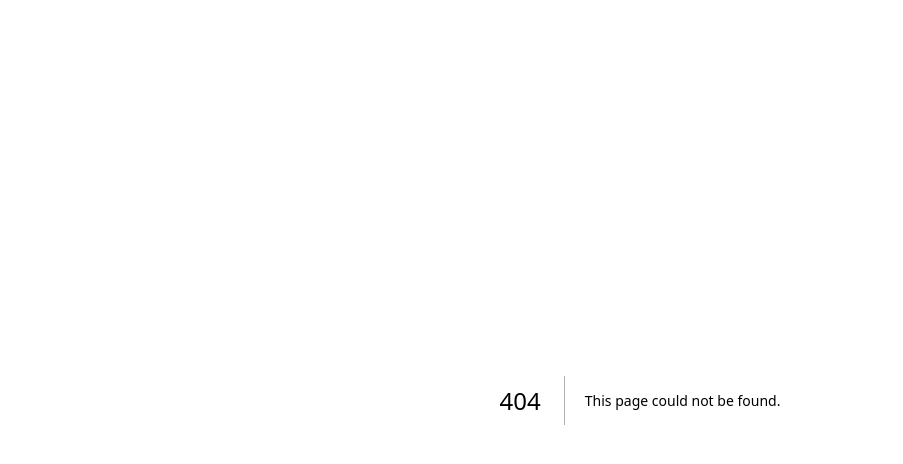
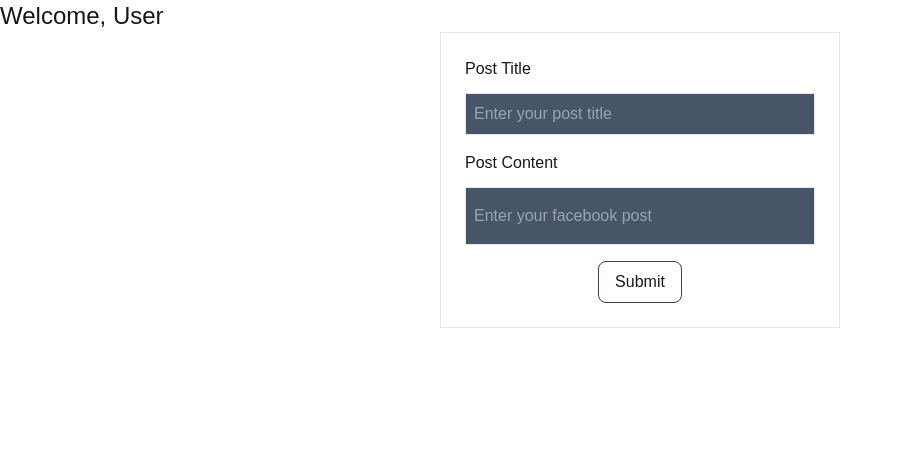
Before and after one commit to Sevendel/twittr, a Next.js app: page /post-to-facebook in a window 1280 px wide. Before the commit this address had no page. Shown: the top 464 px of the page, without its empty margins (0-903 px from the left). Built offline with nearby package versions, Linux system fonts and the light colour scheme.

Commit message:
chore: make code changes

```diff
--- a/app/api/tweet/route.ts
+++ b/app/api/tweets/route.ts
@@ -1,8 +1,8 @@
-/* eslint-disable @typescript-eslint/no-unused-vars */
 import { NextApiResponse, NextApiRequest } from "next";
 import { TwitterApi } from 'twitter-api-v2';
 
-export default async function TweetHandler( req: NextApiRequest, res: NextApiResponse ) {
+
+export default async function TweetHandler(req: NextApiRequest, res: NextApiResponse) {
   if (req.method === "POST") {
     const { tweet } = req.body;
 
@@ -19,10 +19,11 @@ export default async function TweetHandler( req: NextApiRequest, res: NextApiRes
       const response = await rwClient.v2.tweet(tweet);
       return res.status(200).json({ success: true, data: response });
     } catch (error) {
-      return res.status(500).json({ success: false, error: error });
+      console.error('Error sending tweet:', error);
+      return res.status(500).json({ success: false, error: 'Failed to send tweet.' });
     }
   } else {
-    res.setHeader('Allow', ['POST']);
-    res.status(405).end(`Method ${req.method} Not Allowed`);
+    res.setHeader('Allow', ["POST"]);
+    return res.status(405).end(`Method ${req.method} Not Allowed`);
   }
 }
--- /dev/null
+++ b/app/components/FacebookForm.tsx
@@ -0,0 +1,39 @@
+/* eslint-disable @typescript-eslint/no-unused-vars */
+"use client"
+import { useState } from "react";
+
+
+
+export default function FacebookForm() {
+  return (
+    <>
+      <form className="border p-6 flex flex-col gap-y-4 md:w-[400px]">
+        <div className="flex flex-col gap-y-3">
+          <label>Post Title</label>
+          <input
+            type="text"
+            name="text"
+            placeholder="Enter your post title"
+            className="bg-slate-600 w-full p-2 border"
+          />
+        </div>
+
+        <div className="flex flex-col gap-y-3">
+          <label>Post Content</label>
+          <input
+            type="text"
+            name="text"
+            placeholder="Enter your facebook post"
+            className="bg-slate-600 w-full py-4 px-2 border"
+          />
+        </div>
+
+        <div className="flex justify-center">
+          <button className="border border-slate-700 py-2 px-4 rounded-lg">
+            Submit
+          </button>
+        </div>
+      </form>
+    </>
+  );
+}
--- a/app/components/tweetForm.tsx
+++ b/app/components/tweetForm.tsx
@@ -1,3 +1,4 @@
+/* eslint-disable @typescript-eslint/no-unused-vars */
 "use client";
 import { useState } from "react";
 import Preview from "./TweetPreview";
@@ -8,46 +9,6 @@ export default function Form() {
   const [tweet, setTweet] = useState("");
   const [error, setError] = useState("");
   const [success, setSuccess] = useState("");
-  // const [scheduledTime, setScheduledTime] = useState("");
-
-  // const handleSubmit = async (e: { preventDefault: () => void }) => {
-  //   e.preventDefault();
-  //   await fetch("/api/tweet", {
-  //     method: "POST",
-  //     headers: {
-  //       "Content-Type": "application/json",
-  //     },
-  //     body: JSON.stringify({ tweet }),
-  //   });
-  // };
-
-  // const handleSubmit = async (e: { preventDefault: () => void }) => {
-  //   e.preventDefault();
-  //   try {
-  //     const response = await fetch("/api/tweet", {
-  //       method: "POST",
-  //       headers: {
-  //         "Content-Type": "application/json",
-  //       },
-  //       body: JSON.stringify({ tweet }),
-  //     });
-
-  //     // Check if response body exists and is JSON
-  //     let responseData;
-  //     if (response.headers.get("content-type")?.includes("application/json")) {
-  //       responseData = await response.json();
-  //     }
-
-  //     if (response.ok) {
-  //       alert("Tweet successfully posted!");
-  //       setTweet(""); // Clear the tweet after successful post
-  //     } else {
-  //       alert(`Failed to post tweet: ${responseData?.error || 'Unknown error'}`);
-  //     }
-  //   } catch (error) {
-  //     alert(`Error: ${error}`);
-  //   }
-  // };
 
   const handleSubmit = async (e: { preventDefault: () => void }) => {
     e.preventDefault();
@@ -55,38 +16,40 @@ export default function Form() {
     setSuccess("");
 
     try {
-      const response = await fetch("/api/tweet", {
+      const response = await fetch("/api/tweets", {
         method: "POST",
         headers: {
           "Content-Type": "application/json",
         },
-        body: JSON.stringify({ tweetData: tweet }),
+        body: JSON.stringify({ tweet }),
       });
 
-      let responseData;
-      if (response.headers.get("content-type")?.includes("application/json")) {
-        responseData = await response.json();
-      }
+      // let responseData;
+      // if (response.headers.get("content-type")?.includes("application/json")) {
+      //   responseData = await response.json();
+      // }
+
+      // const responseData = await response.json();
 
       if (response.ok) {
         setSuccess("Tweet successfully posted!");
         setTweet("");
       } else {
-        setError(responseData?.error || "Failed to post tweet");
+        setError("Failed to post tweet");
       }
     } catch (error) {
+      setError("An unexpected error occurred. Please try again.");
+    }
 
-    }
+    setTimeout(() => {
+      setError("");
+      setSuccess("");
+    }, 1000);
   };
 
-
   return (
-    <>
     <section className="px-10 flex flex-col md:flex-row gap-y-5 md:gap-0 md:items-center justify-between">
-        <form
-          onSubmit={handleSubmit}
-          className="flex flex-col w-[40rem] space-y-4"
-        >
+      <form onSubmit={handleSubmit} className="flex flex-col w-[40rem] space-y-4">
         <textarea
           value={tweet}
           onChange={(e) => setTweet(e.target.value)}
@@ -94,13 +57,7 @@ export default function Form() {
           placeholder="What's happening?"
           required
         />
-          {/* <input
-            type="datetime-local"
-            value={scheduledTime}
-            onChange={(e) => setScheduledTime(e.target.value)}
-            className="w-full p-2 border"
-            required
-          /> */}
+
         <div className="flex items-center justify-center">
           <button
             type="submit"
@@ -110,13 +67,11 @@ export default function Form() {
             Tweet
           </button>
         </div>
+        {error && <p className="text-red-500">{error}</p>}
+        {success && <p className="text-green-500">{success}</p>}
       </form>
 
       <Preview tweet={tweet} />
-
-        {error && <p className="text-red-500">{error}</p>}
-        {success && <p className="text-green-500">{success}</p>}
     </section>
-    </>
   );
 }
--- /dev/null
+++ b/app/post-to-facebook/page.tsx
@@ -0,0 +1,12 @@
+import FacebookForm from "../components/FacebookForm";
+
+export default function facebookPost() {
+  return (
+    <>
+      <h1 className="text-xl md:text-2xl">Welcome, User</h1>
+      <div className="flex justify-center">
+        <FacebookForm />
+      </div>
+    </>
+  );
+}
--- a/package.json
+++ b/package.json
@@ -10,6 +10,7 @@
   },
   "dependencies": {
     "@headlessui/react": "^2.1.8",
+    "axios": "^1.7.7",
     "next": "14.2.13",
     "next-auth": "^5.0.0-beta.21",
     "react": "^18",
```
Also changed, not shown: app/api/post-to-facebook/route.ts (added), 2 other files (tests, documents, lock files or other folders). Lines whose indentation alone changed are shown as unchanged.
